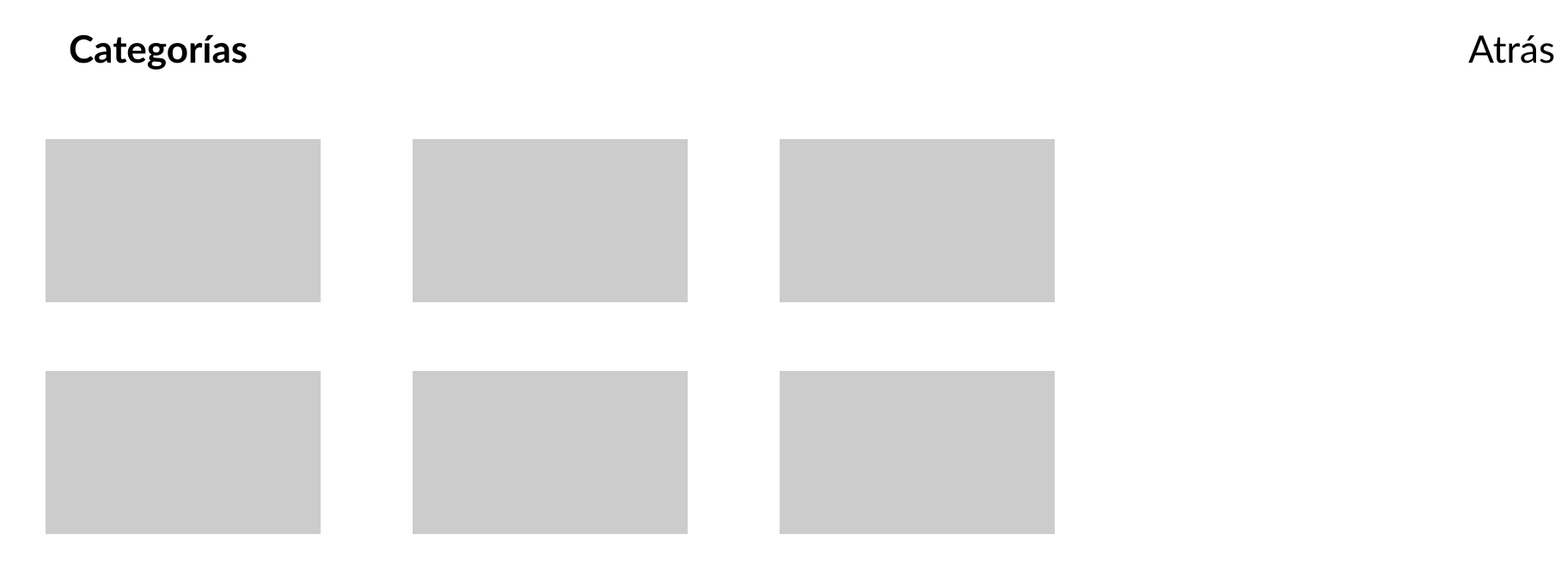
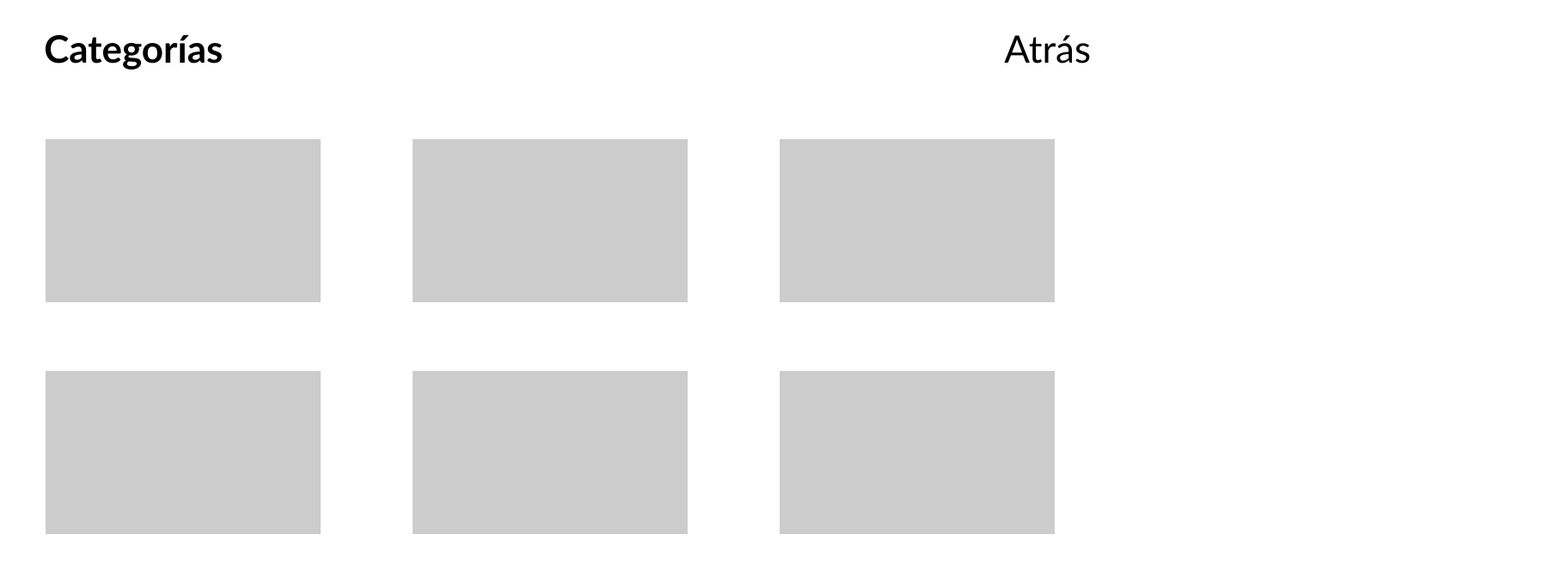
Before and after one commit to Pepitotollo/PWM, a plain HTML site: page mostrar_categorias/mostrar_categorias.html in a window 1280 px wide. Shown: the top 672 px of the page at 86% size, 1809 px wide, since content can reach past the window. Drawn offline with Linux system fonts and the light colour scheme.

Commit message:
cambiar cosas

```diff
--- a/mostrar_categorias/mostrar_categorias.css
+++ b/mostrar_categorias/mostrar_categorias.css
@@ -4,12 +4,12 @@
 
  .left {
      text-align: left;
-     padding-left: 80px; /* Ajusta el espaciado derecho según tus necesidades */
+     margin-left: 4%; /* Ajusta el espaciado derecho según tus necesidades */
  }
 
 .right {
     text-align: right;
-    padding-left: 1420px; /* Ajusta el espaciado izquierdo según tus necesidades */
+    margin-left: 71%; /* Ajusta el espaciado izquierdo según tus necesidades */
 }
 
 .container {
```
